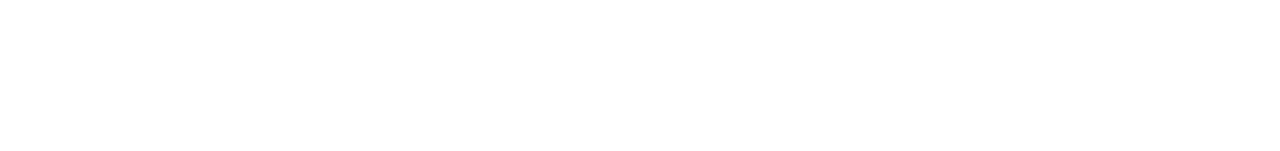
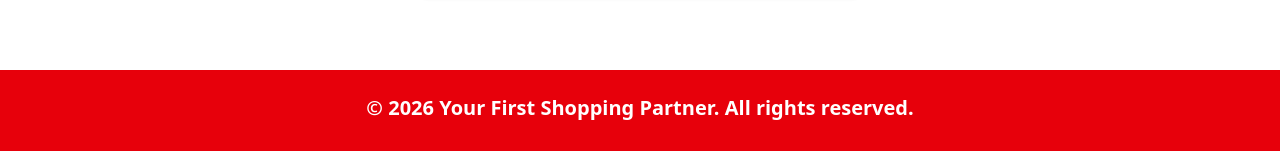
Before and after one commit to Anuhya92/product-cataLog-testing-anuhya, a Next.js app: page / in a window 1280 px wide. Shown: the part 938-1089 px from the top of the page. Before the commit the page ends 960 px from the top, so only its background shows below. Built offline with nearby package versions, Linux system fonts and the light colour scheme.

Commit message:
update page.tsx

```diff
--- a/app/page.tsx
+++ b/app/page.tsx
@@ -4,6 +4,7 @@
 import { useState } from "react";
 import ProductList from "@/components/ProductList";
 import FavoritesSummary from "@/components/FavoritesSummary";
+import Footer from "@/components/Footer";
 const products: Product[] = [
   {
     id: "1",
@@ -80,9 +81,9 @@
     setFavorites([]);
   };
   return (
-    <div className="">
+    <div className="flex flex-col min-h-screen">
       <Header favoriteCount={favorites.length} />
-      <main className="mx-auto max-w-5xl px-4 py-8">
+      <main className="mx-auto w-full max-w-5xl flex-1 px-4 py-10 sm:px-6">
         <ProductList
           products={products}
           favorites={favorites}
@@ -93,6 +94,7 @@
           onClearFavorites={handleClearFavorites}
         />
       </main>
+      <Footer/>
     </div>
   );
 }
```
Also changed, not shown: public/screenshots/ipad.png (added), public/screenshots/mobile.png (added).
